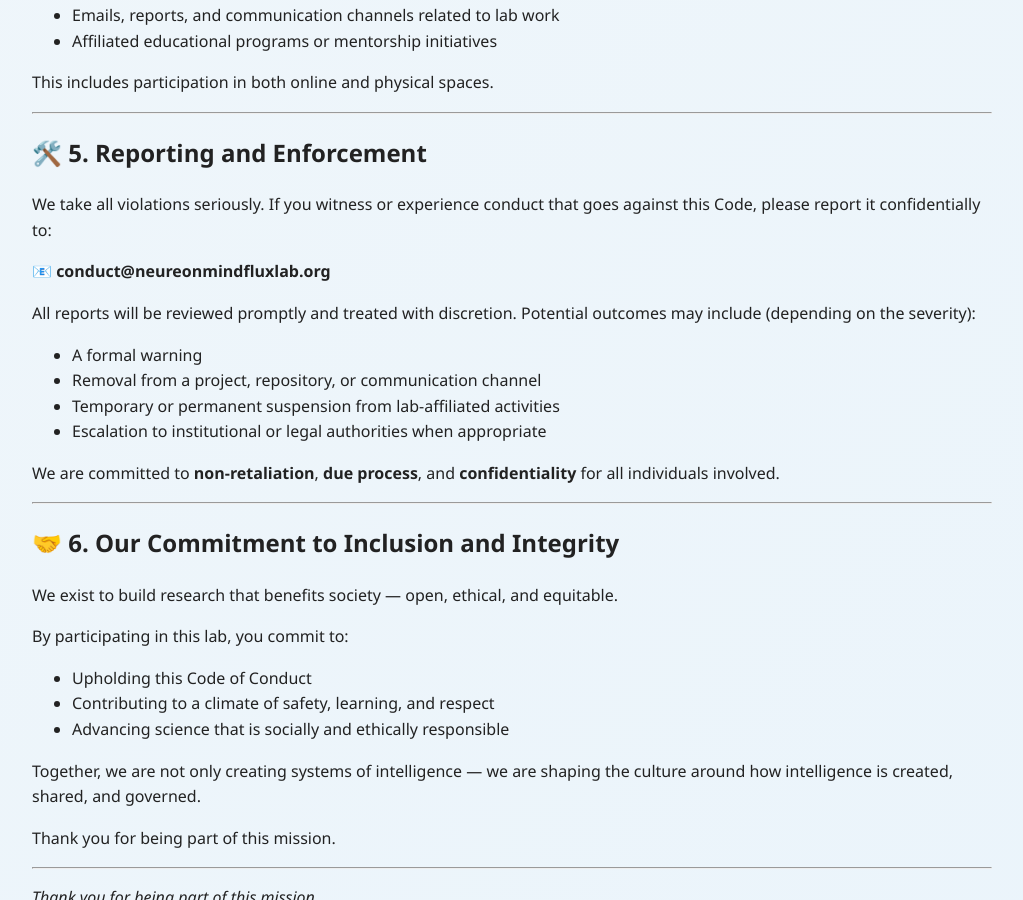
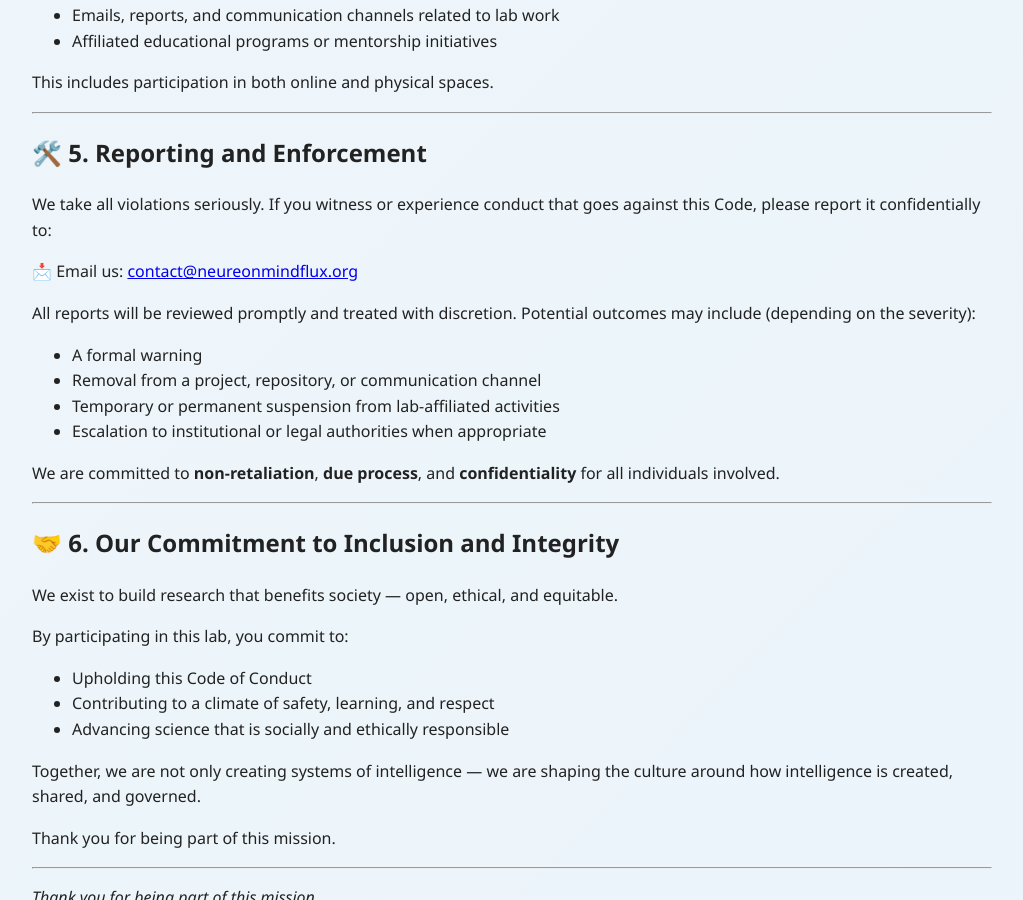
Before and after one commit to HectorMozo3110/test_main, a Jekyll site: the page built from _pages/code-of-conduct.md, in a window 1280 px wide and 900 px high, scrolled down 1800 px. Shown: the whole window, without its empty margins (128-1151 px from the left). Built offline with Jekyll 4.4.1, drawn with Linux system fonts in a browser that asks for light colours.

```diff
--- a/_pages/code-of-conduct.md
+++ b/_pages/code-of-conduct.md
@@ -80,7 +80,7 @@
 
 We take all violations seriously. If you witness or experience conduct that goes against this Code, please report it confidentially to:
 
-📧 **conduct@neureonmindfluxlab.org**
+📩 Email us: [contact@neureonmindflux.org](mailto:contact@neureonmindflux.org)
 
 All reports will be reviewed promptly and treated with discretion. Potential outcomes may include (depending on the severity):
 
```
